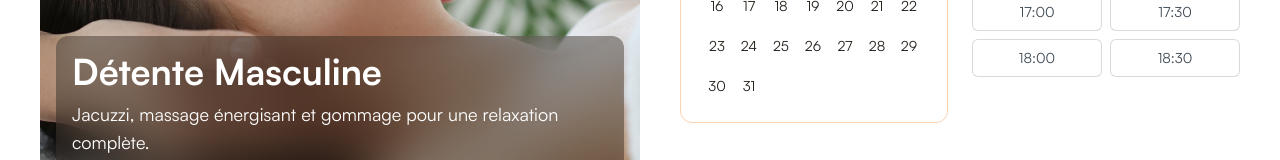
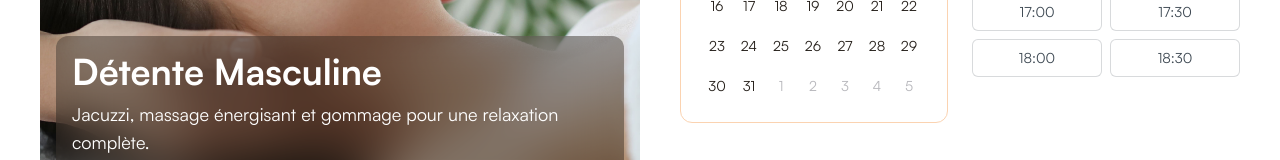
Before and after one commit to DylannDev/zenlounge, a Next.js app: page /reservations/detente-masculine in a window 1280 px wide. Shown: the part 712-872 px from the top of the page. Built offline with nearby package versions, Linux system fonts and the light colour scheme.

Commit message:
minor ui changes

```diff
--- a/app/layout.tsx
+++ b/app/layout.tsx
@@ -20,8 +20,8 @@ export default function RootLayout({
         // className={`bg-gradient-to-b from-rose-background/80 from-0% to-white to-30% antialiased`}
         className="bg-white"
       >
-        <div className="w-full flex flex-col">
-          <div className="flex flex-col mx-auto w-full grow max-w-[1600px] px-5 min-[900px]:px-8 lg:px-10">
+        <div className="w-full flex flex-col min-h-screen">
+          <div className="flex flex-col flex-grow mx-auto w-full max-w-[1600px] px-5 min-[900px]:px-8 lg:px-10">
             <Navbar />
             {children}
           </div>
--- a/components/ServiceCard.tsx
+++ b/components/ServiceCard.tsx
@@ -53,7 +53,7 @@ const ServiceCard: React.FC<ServiceCardProps> = ({
                 <span className="text-xl text-brown-dark">
                   <PiTimer />
                 </span>
-                <p>{duration}</p>
+                <p>{duration} min</p>
               </div>
 
               {/* Price */}
@@ -61,7 +61,7 @@ const ServiceCard: React.FC<ServiceCardProps> = ({
                 <span className="text-xl text-brown-dark">
                   <PiCurrencyEur />
                 </span>
-                <p>{price}</p>
+                <span>{price}€</span>
               </div>
             </div>
           </div>
--- a/components/ui/button.tsx
+++ b/components/ui/button.tsx
@@ -14,7 +14,7 @@ const buttonVariants = cva(
         destructive:
           "bg-red-500 text-zinc-50 shadow-sm hover:bg-red-500/90 dark:bg-red-900 dark:text-zinc-50 dark:hover:bg-red-900/90",
         outline:
-          "border border-rose-dark bg-white hover:bg-rose-background hover:text-rose-dark",
+          "border border-rose-dark bg-white hover:bg-rose-light hover:text-rose-dark",
         secondary:
           "bg-zinc-100 text-zinc-900 shadow-sm hover:bg-zinc-100/80 dark:bg-zinc-800 dark:text-zinc-50 dark:hover:bg-zinc-800/80",
         ghost:
@@ -22,8 +22,6 @@ const buttonVariants = cva(
         link: "text-zinc-900 underline-offset-4 hover:underline dark:text-zinc-50",
         // Nouvelle variante
         rose: "bg-rose-dark text-brown-dark hover:bg-rose",
-        outside:
-          "bg-rose-dark/0 text-brown-dark/0 hover:bg-rose/0 hover:text-transparent pointer-events-none",
       },
       size: {
         default: "h-9 px-4 py-2",
--- a/components/ui/calendar.tsx
+++ b/components/ui/calendar.tsx
@@ -50,10 +50,8 @@ function Calendar({
           "bg-orange text-zinc-50 hover:bg-rose-light hover:text-white hover:bg-orange/80 dark:bg-zinc-50 dark:text-zinc-900 dark:hover:bg-zinc-50 dark:hover:text-zinc-900 dark:focus:bg-zinc-50 dark:focus:text-zinc-900",
         // day_today:
         //   "bg-rose-light text-zinc-900",
-        day_outside: cn(
-          buttonVariants({ variant: "outside" }),
-          "h-8 w-8 p-0 font-normal aria-selected:opacity-100"
-        ),
+        day_outside:
+          "text-zinc-500 opacity-50 dark:text-zinc-400 pointer-events-none",
         day_disabled: "text-zinc-500 opacity-50 dark:text-zinc-400",
         day_range_middle:
           "aria-selected:bg-zinc-100 aria-selected:text-zinc-900 dark:aria-selected:bg-zinc-800 dark:aria-selected:text-zinc-50",
```
